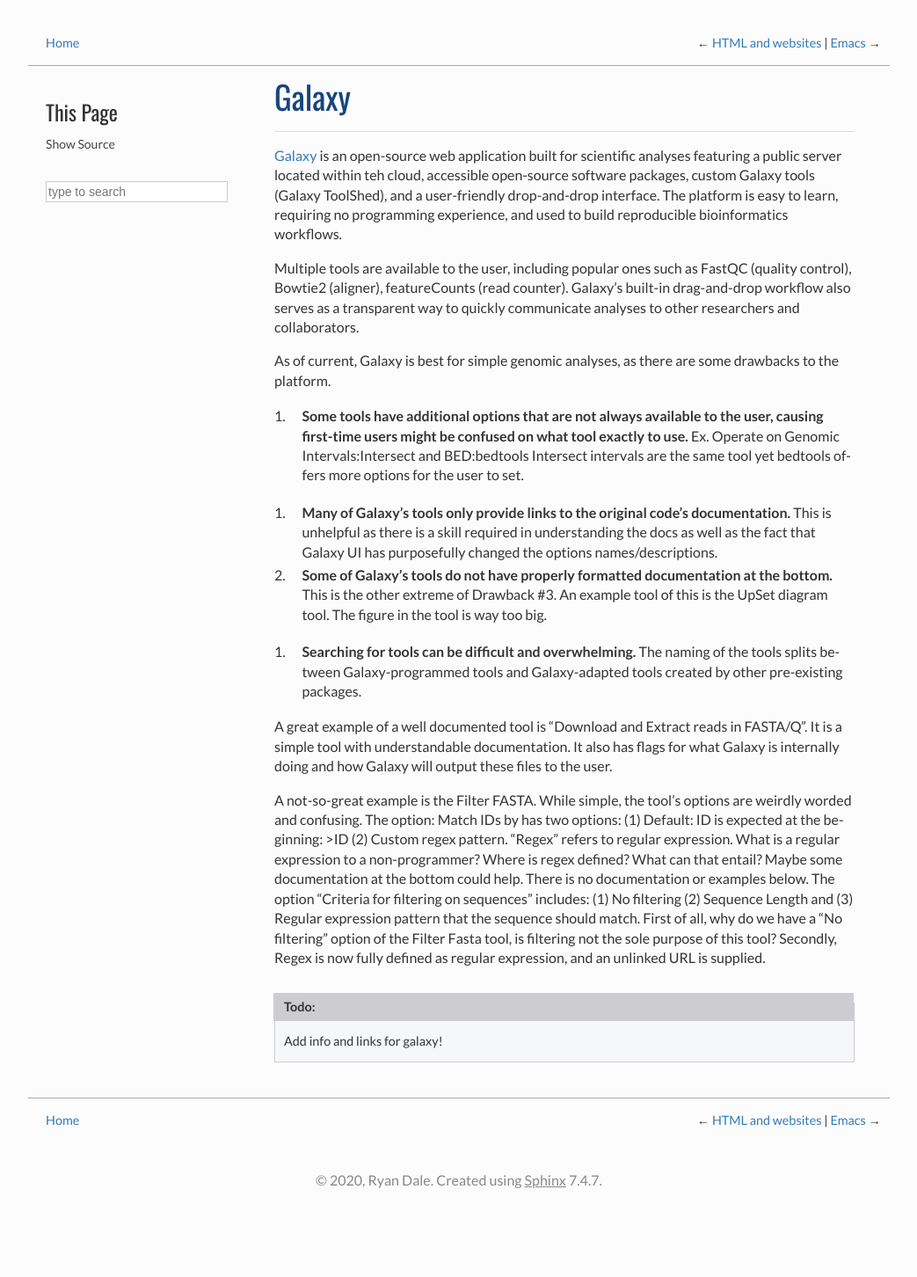
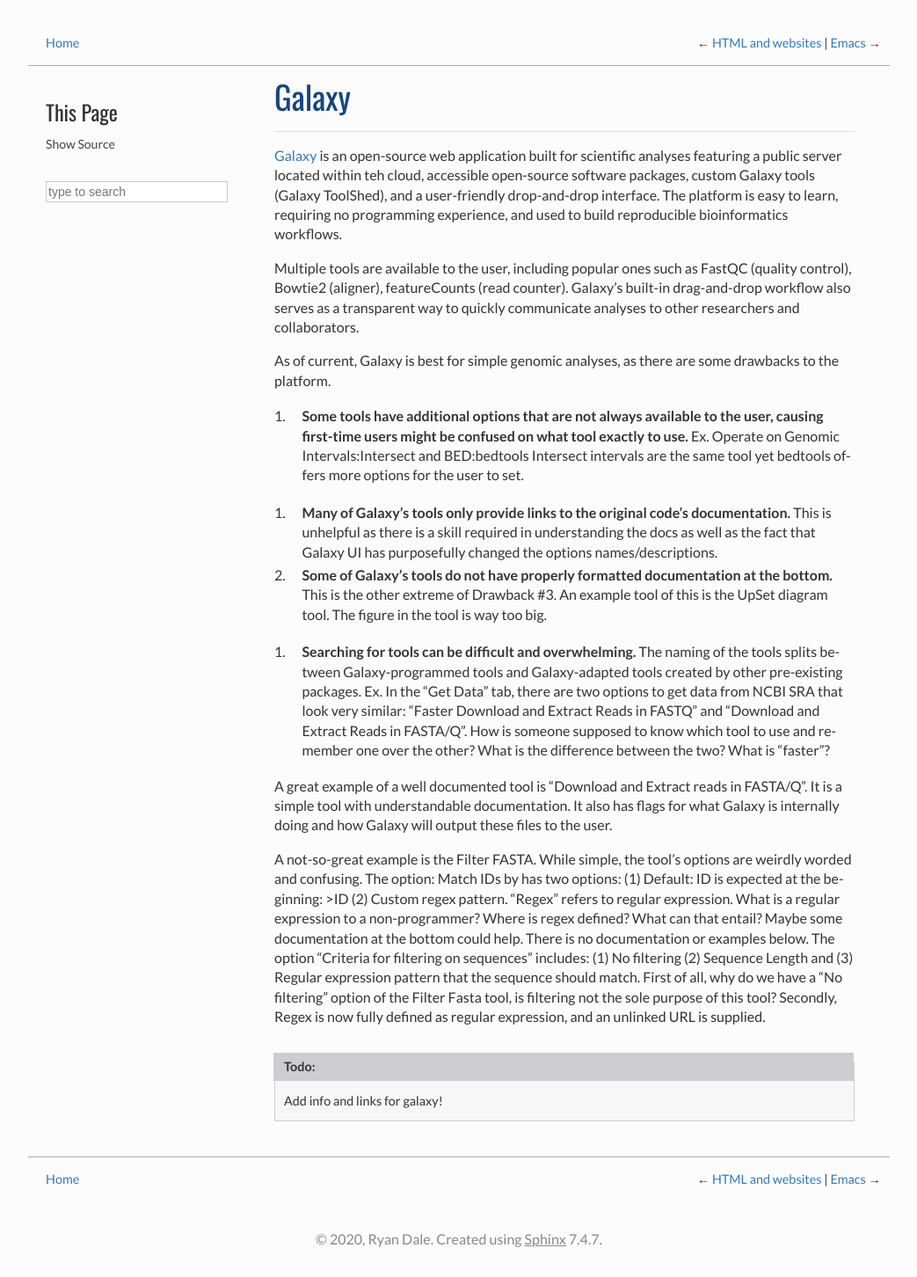
Before and after one commit to NICHD-BSPC/training, a Sphinx documentation site: the page built from source/galaxy.rst, in a window 1280 px wide. Shown: the whole page at 88% size, without its empty margins (118-1161 px from the left). Built offline with Sphinx 7.4.7, drawn with Linux system fonts in a browser that asks for light colours; before the commit the page ends 1385 px from its top, so only the background shows below that.

Commit message:
Added example

```diff
--- a/source/galaxy.rst
+++ b/source/galaxy.rst
@@ -17,7 +17,7 @@
 
 4. **Some of Galaxy's tools do not have properly formatted documentation at the bottom.** This is the other extreme of Drawback #3. An example tool of this is the UpSet diagram tool. The figure in the tool is way too big.
 
-5) **Searching for tools can be difficult and overwhelming.** The naming of the tools splits between Galaxy-programmed tools and Galaxy-adapted tools created by other pre-existing packages.
+5) **Searching for tools can be difficult and overwhelming.** The naming of the tools splits between Galaxy-programmed tools and Galaxy-adapted tools created by other pre-existing packages. Ex. In the "Get Data" tab, there are two options to get data from NCBI SRA that look very similar: "Faster Download and Extract Reads in FASTQ" and "Download and Extract Reads in FASTA/Q". How is someone supposed to know which tool to use and remember one over the other? What is the difference between the two? What is "faster"?
 
 A great example of a well documented tool is "Download and Extract reads in FASTA/Q". It is a simple tool with understandable documentation. It also has flags for what Galaxy is internally doing and how Galaxy will output these files to the user.
 
```
